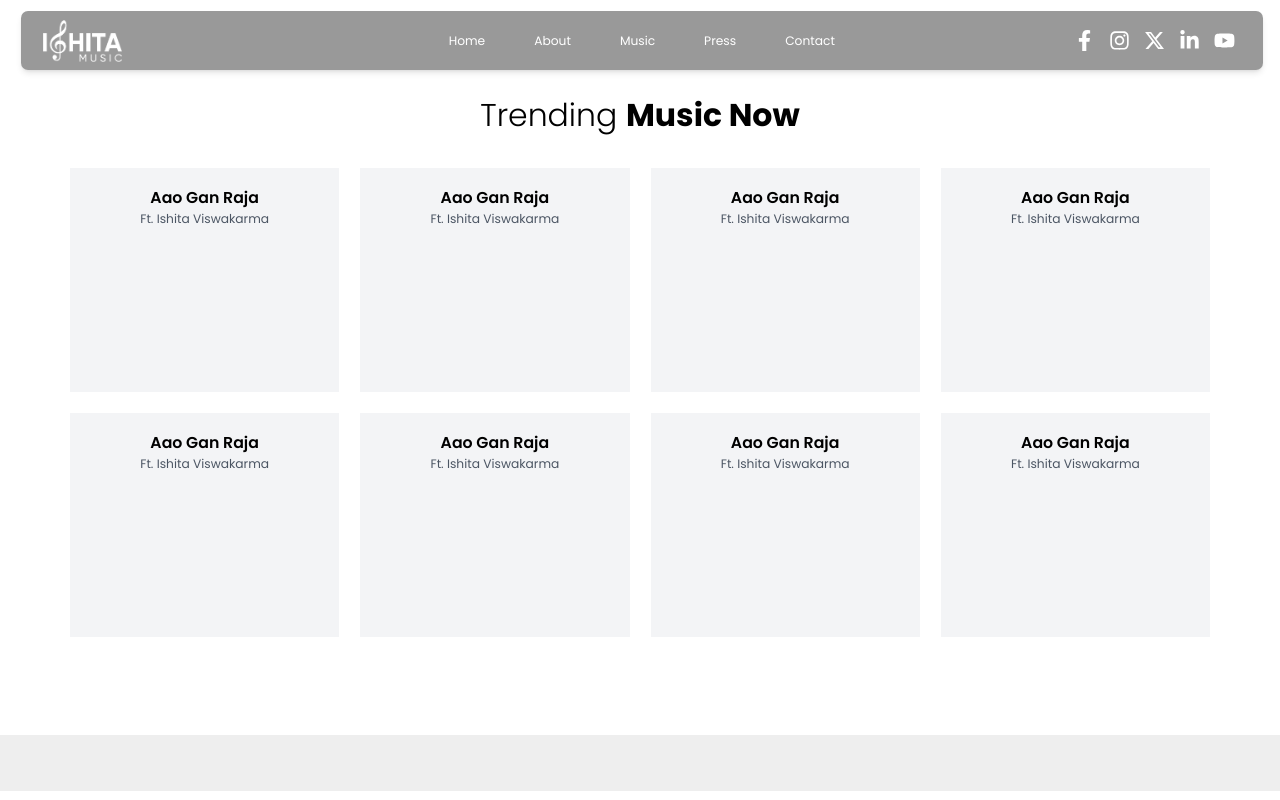
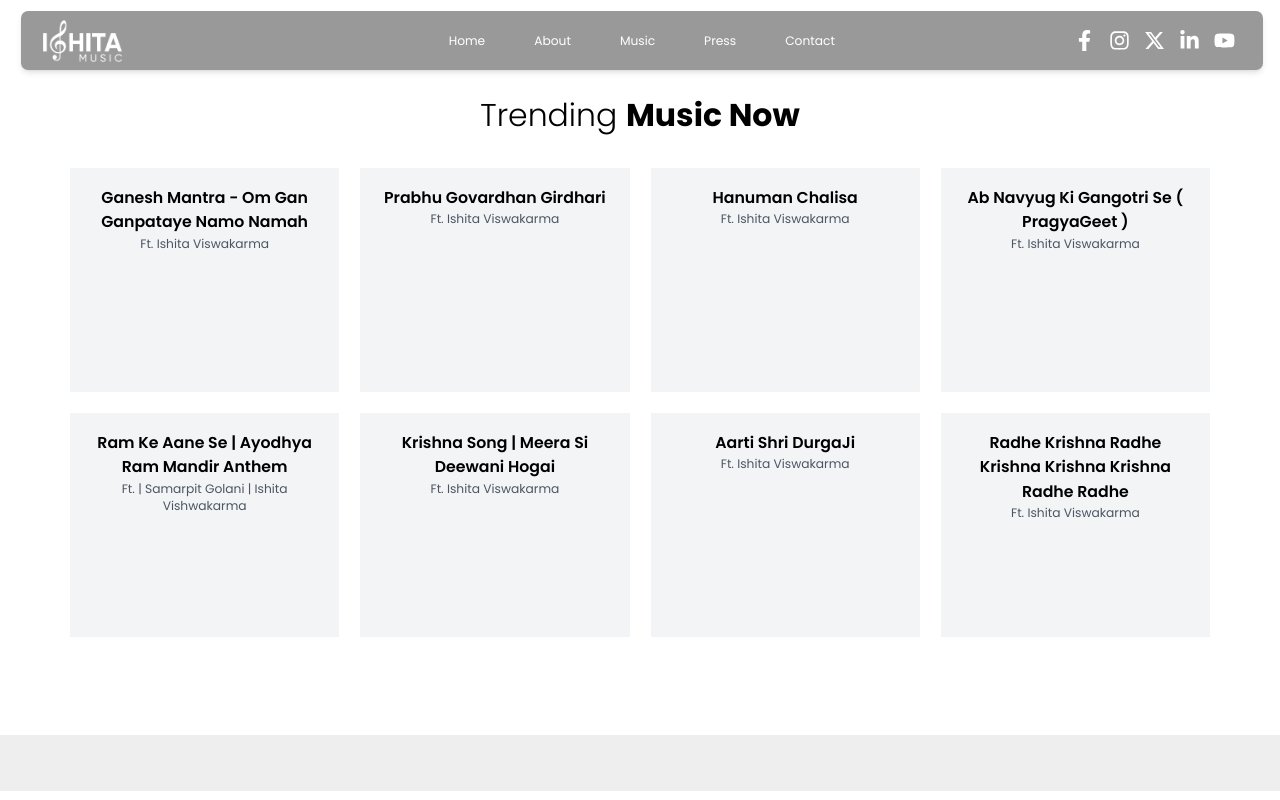
Before and after one commit to IamVarun18/Ishita-vishwakarma, a Next.js app: page /music in a window 1280 px wide. Built offline with nearby package versions, Linux system fonts and the light colour scheme.

Commit message:
secondlast

```diff
--- a/src/components/home/AboutMe.jsx
+++ b/src/components/home/AboutMe.jsx
@@ -2,7 +2,7 @@ import Link from "next/link";
 
 const AboutMe = () => {
   return (
-    <div className='h-screen w-full flex justify-center lg:items-center overflow-hidden'>
+    <div className='lg:h-screen h-[150vh] w-full flex justify-center lg:items-center overflow-hidden'>
       <div className='relative lg:top-0 translate-y-8 w-[90%] h-screen lg:w-[80%] lg:h-[75%] flex lg:flex-row flex-wrap justify-center items-center lg:justify-normal lg:items-start'>
         <div className='h-[35vh] w-[35vh] lg:h-[90%] relative flex justify-center lg:flex lg:flex-auto lg:justify-normal'>
           <img
@@ -16,12 +16,12 @@ const AboutMe = () => {
             alt=''
           />
         </div>
-        <div className='lg:translate-y-0 translate-y-6 relative w-100vw lg:relative flex flex-col gap-5 lg:basis-2/3 align-middle items-center lg:items-start h-[100%]'>
+        <div className='lg:translate-y-0 translate-y-6 relative w-100vw lg:relative flex flex-col gap-5 lg:basis-2/3 align-middle items-center lg:items-start lg:h-[100%] '>
           <h1 className='lg:font-normal translate-y-4 lg:translate-y-0 text-red text-5xl lg:text-8xl lg:px-8'>
             About Me
           </h1>
 
-          <p className='lg:px-8 px-2 text-sm translate-y-2 flex text-justify'>
+          <p className='lg:px-8 px-2 text-2xl translate-y-2 flex text-justify'>
             Hi, I'm Ishita Vishwakarma, a playback singer and the proud winner
             of Zee TV's Sa Re Ga Ma Pa 2019. Fondly known as "Chhoti Lata Ji," I
             have had the honor of performing the timeless melodies of Lata
@@ -29,7 +29,7 @@ const AboutMe = () => {
             London, Canada, Dubai, and more.
           </p>
 
-          <p className='lg:px-8 px-2 text-sm translate-y-2 flex text-justify'>
+          <p className='lg:px-8 px-2 text-xlm translate-y-2 flex text-justify'>
             My journey in music has led me to incredible milestones, from
             collaborating with Arijit Singh on Pyar Hai Toh Hai (2023) to being
             recognized as the Brand Ambassador of Lado Abhiyan and receiving the
--- a/src/components/home/Musiclib.jsx
+++ b/src/components/home/Musiclib.jsx
@@ -1,3 +1,8 @@
+"use client";
+
+import React from "react";
+import Link from "next/link";
+
 const Musiclib = () => {
   return (
     <div
@@ -19,11 +24,15 @@ const Musiclib = () => {
         <h1 className='lg:text-3xl text-2xl'>Reality Shows</h1>
         <h1 className='text-red'> ---------- </h1>
       </div>
-      <button className='hidden lg:block lg:absolute bottom-10 left-1/2 transform -translate-x-1/2 rounded-xl bg-red px-5 py-3 text-xl text-white'>
-        Open Music Library
-      </button>
+
+      {/* Redirect Button using Link */}
+      <Link href="/music">
+        <button className="hidden lg:block lg:absolute bottom-10 left-1/2 transform -translate-x-1/2 rounded-xl bg-red px-5 py-3 text-xl text-white">
+          Open Music Library
+        </button>
+      </Link>
     </div>
-  )
-}
+  );
+};
 
-export default Musiclib
+export default Musiclib;
--- a/src/components/home/Upcoming.jsx
+++ b/src/components/home/Upcoming.jsx
@@ -1,22 +1,49 @@
-import React from 'react'
-import { BiSolidDownArrow } from 'react-icons/bi'
+import React from 'react';
+import Link from 'next/link';  // Import Link from next/link
+import { BiSolidDownArrow } from 'react-icons/bi';
 
 const Upcoming = () => {
+  const upcomingSong = {
+    title: 'Ganesh Mantra - Om Gan Ganpataye Namo Namah',
+    artist: 'Ft. Ishita Viswakarma',
+    releaseDate: '28/06/24',
+    platforms: {
+      spotify: 'https://open.spotify.com',  // Example link
+      appleMusic: 'https://music.apple.com',
+      youtube: 'https://www.youtube.com',
+    },
+  };
+
   return (
-    <div className='h-screen bg-pink bg-no-repeat bg-size flex  relative justify-center items-center'>
+    <div className='h-screen bg-pink bg-no-repeat bg-size flex relative justify-center items-center'>
       <div className='flex flex-col gap-y-14 justify-center items-center'>
         <h1 className='text-center leading-normal lg:text-8xl text-4xl font-light'>
           Recent & Upcoming <br /> Releases <br /> |
         </h1>
-        <button className='rounded lg:static absolute bottom-40 px-14 py-2 p-10 bg-white flex items-center gap-x-2'>
-          <h2 className='text-2xl font-medium'>View All</h2>
-        </button>
+        <div className='w-full max-w-2xl bg-white p-4 rounded-lg shadow-lg flex justify-between items-center'>
+          <div>
+            <h2 className='text-xl font-medium'>{upcomingSong.title}</h2>
+            <p className='text-gray-600'>{upcomingSong.artist}</p>
+            <p className='text-gray-500'>Releasing on {upcomingSong.releaseDate}</p>
+          </div>
+          <div className='flex gap-x-2'>
+            <Link href={upcomingSong.platforms.spotify}>
+              <img src='/ICONS/Icons/1x/spotify.png' alt='Spotify' className='lg:w-8 lg:h-auto w-12' />
+            </Link>
+            <Link href={upcomingSong.platforms.appleMusic}>
+              <img src='/ICONS/Icons/1x/imusic.png' alt='Apple Music' className='lg:w-8 lg:h-auto' />
+            </Link>
+            <Link href={upcomingSong.platforms.youtube}>
+              <img src='/ICONS/Icons/1x/ytcolor.png' alt='YouTube' className='lg:w-12 lg:h-auto' />
+            </Link>
+          </div>
+        </div>
         <div className='absolute bottom-10'>
           <BiSolidDownArrow size={44} />
         </div>
       </div>
     </div>
-  )
-}
+  );
+};
 
-export default Upcoming
+export default Upcoming;
--- a/src/components/music/MusicMain.jsx
+++ b/src/components/music/MusicMain.jsx
@@ -2,17 +2,15 @@ import React from 'react';
 
 const MusicMain = () => {
   const musicData = [
-    { id: 1, title: 'Aao Gan Raja', artist: 'Ft. Ishita Viswakarma' },
-    { id: 2, title: 'Aao Gan Raja', artist: 'Ft. Ishita Viswakarma' },
-    { id: 3, title: 'Aao Gan Raja', artist: 'Ft. Ishita Viswakarma' },
-    { id: 4, title: 'Aao Gan Raja', artist: 'Ft. Ishita Viswakarma' },
-    { id: 5, title: 'Aao Gan Raja', artist: 'Ft. Ishita Viswakarma' },
-    { id: 6, title: 'Aao Gan Raja', artist: 'Ft. Ishita Viswakarma' },
-    { id: 7, title: 'Aao Gan Raja', artist: 'Ft. Ishita Viswakarma' },
-    { id: 8, title: 'Aao Gan Raja', artist: 'Ft. Ishita Viswakarma' },
-
+    { id: 1, title: 'Ganesh Mantra - Om Gan Ganpataye Namo Namah', artist: 'Ft. Ishita Viswakarma' },
+    { id: 2, title: 'Prabhu Govardhan Girdhari', artist: 'Ft. Ishita Viswakarma' },
+    { id: 3, title: 'Hanuman Chalisa', artist: 'Ft. Ishita Viswakarma' },
+    { id: 4, title: 'Ab Navyug Ki Gangotri Se ( PragyaGeet )', artist: 'Ft. Ishita Viswakarma' },
+    { id: 5, title: 'Ram Ke Aane Se | Ayodhya Ram Mandir Anthem', artist: 'Ft. | Samarpit Golani | Ishita Vishwakarma' },
+    { id: 6, title: 'Krishna Song | Meera Si Deewani Hogai', artist: 'Ft. Ishita Viswakarma' },
+    { id: 7, title: 'Aarti Shri DurgaJi', artist: 'Ft. Ishita Viswakarma' },
+    { id: 8, title: 'Radhe Krishna Radhe Krishna Krishna Krishna Radhe Radhe', artist: 'Ft. Ishita Viswakarma' },
   ];
-
 
   return (
     <div className="lg:py-28 py-28 bg-white">
@@ -27,10 +25,7 @@ const MusicMain = () => {
             key={item.id}
             className="bg-gray-100 hover:shadow-md transition-shadow duration-300 p-5 flex flex-col items-center text-center w-full h-64"
           >
-            {/* Placeholder for Image */}
-            {/* <div className="w-full h-48 bg-gray-200 mb-4"></div> */}
-            {/* Title and Artist */}
-            <h2 className="text-lg  font-semibold">{item.title}</h2>
+            <h2 className="text-lg font-semibold">{item.title}</h2>
             <p className="text-sm text-gray-600">{item.artist}</p>
           </div>
         ))}
```
Also changed, not shown: src/components/global/ContactForm.jsx (+84 -58 lines).
